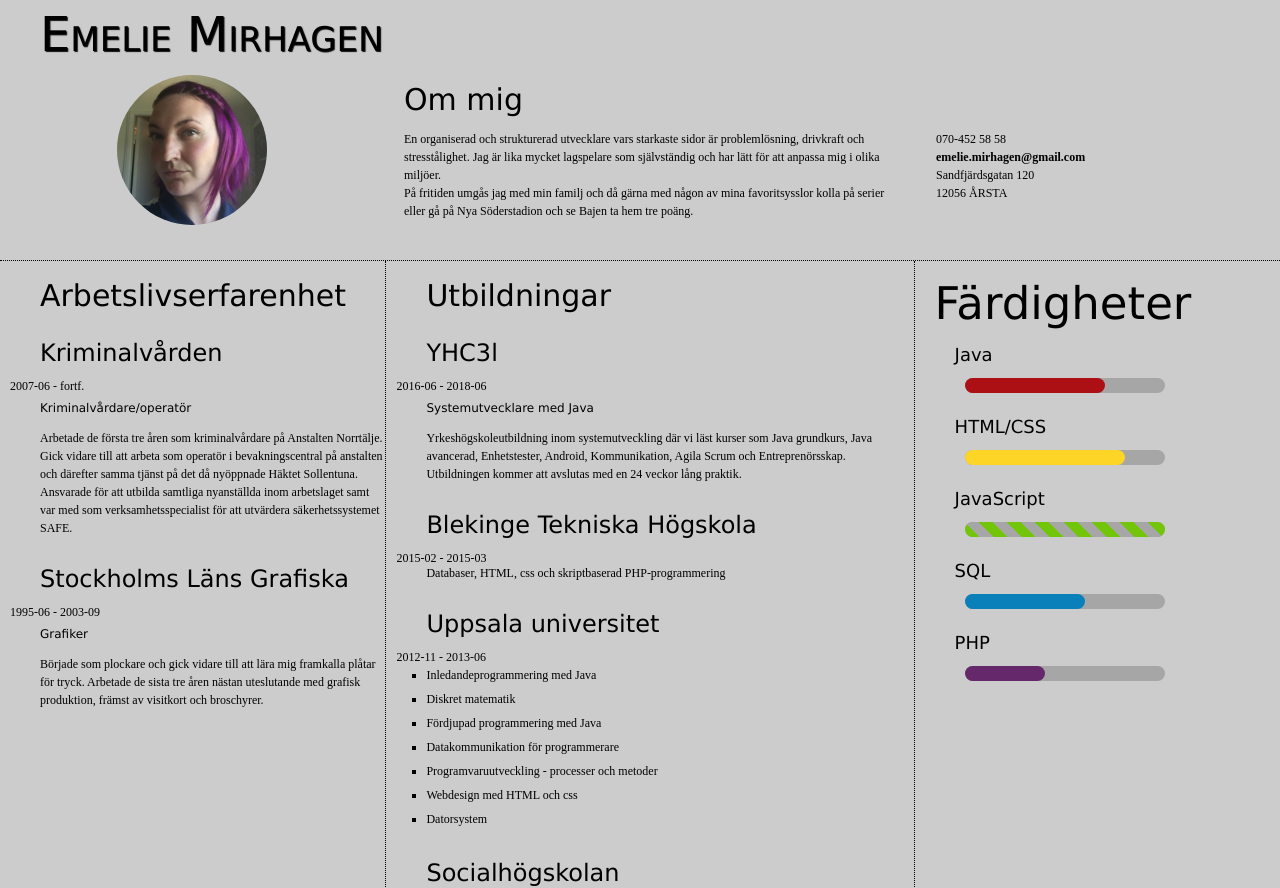
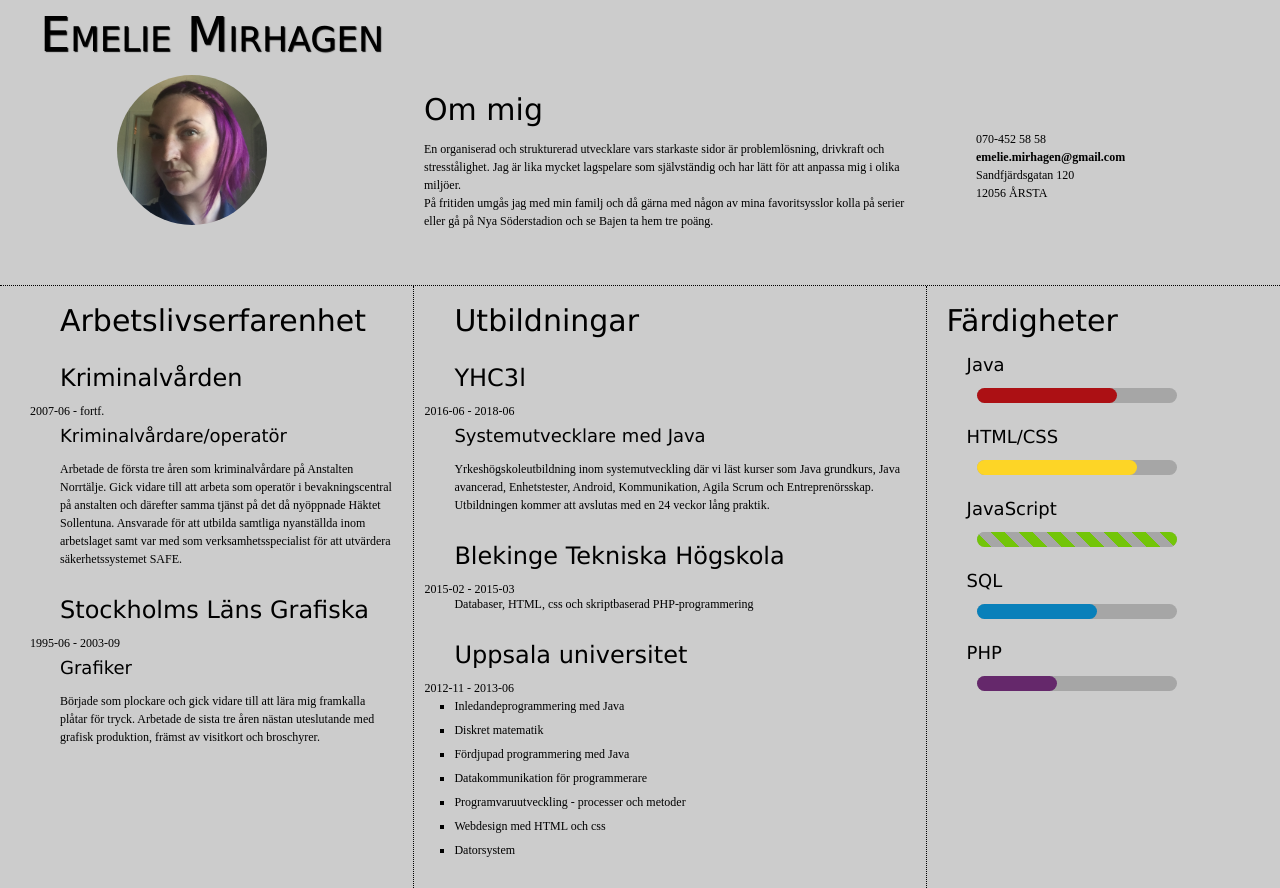
Before and after one commit to Emirhagen/cv, a website: page src/index.html in a window 1280 px wide. Shown: the top 888 px of the page. Drawn offline with Linux system fonts and the light colour scheme.

Commit message:
base and cv-fixes

```diff
--- a/src/css/base.css
+++ b/src/css/base.css
@@ -41,6 +41,10 @@ h3 {
   font-size: 2em;
 }
 
+h4 {
+  font-size: 1.5em;
+}
+
 p,
 dl,
 ul,
--- a/src/css/cv.css
+++ b/src/css/cv.css
@@ -41,6 +41,7 @@
 }
 
 .about-me {
+  padding: 10px 20px 20px;
   margin-top: 40px;
   height: 100%;
   min-width: 150px;
@@ -84,7 +85,7 @@
 }
 
 .experience {
-  padding-top: 10px;
+  padding: 10px 20px 20px;
   width: 30%;
 }
 
@@ -100,10 +101,13 @@
 }
 
 .skills {
-  font-size: 1.5em;
   font-family: var(--font-family-headings);
   padding-top: 10px;
   width: 30%;
+}
+
+.skills dt {
+  font-size: 1.5em;
 }
 
 .bar {
```
